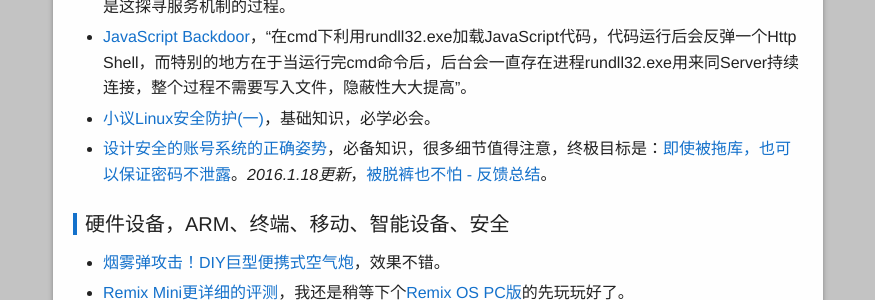
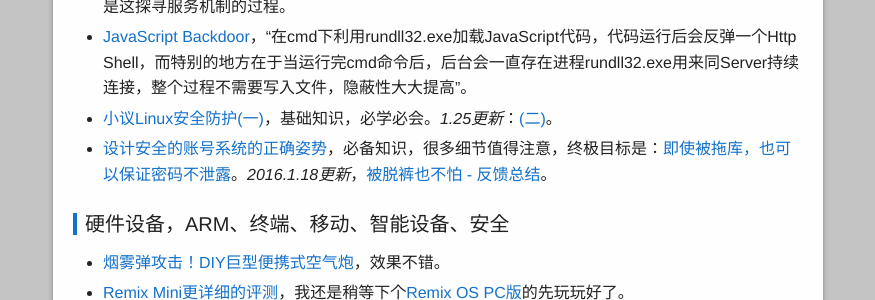
Before and after one commit to fadeer/fadeer.github.io, a Jekyll site: the page built from _posts/weekly/2016-01-11-weekly-55.markdown, in a window 1280 px wide and 900 px high, scrolled down 484 px. Shown: the part 150-450 px from the top of the window, without its empty margins (202-1077 px from the left). Built offline with Jekyll 4.4.1, drawn with Linux system fonts in a browser that asks for light colours.

Commit message:
update post

```diff
--- a/_posts/weekly/2016-01-11-weekly-55.markdown
+++ b/_posts/weekly/2016-01-11-weekly-55.markdown
@@ -22,7 +22,7 @@
 * [ReFS vNext Block Cloning and ODX](https://blog.workinghardinit.work/2016/01/04/refs-vnext-block-cloning-and-odx/)，即便在本地存储上，ReFS对虚拟磁盘的创建和合并也有加速作用。
 * [利用 NetBIOS 协议名称解析及 WPAD 进行内网渗透](http://drops.wooyun.org/pentesting/11799)，利用 NetBIOS 名称解析进行基于 WPAD 的中间人攻击**本质上还是利用了 Windows 系统的名称解析顺序和 NetBIOS 协议的特点**，有乐趣的还是这探寻服务机制的过程。
 * [JavaScript Backdoor](http://drops.wooyun.org/tips/11764)，“在cmd下利用rundll32.exe加载JavaScript代码，代码运行后会反弹一个Http Shell，而特别的地方在于当运行完cmd命令后，后台会一直存在进程rundll32.exe用来同Server持续连接，整个过程不需要写入文件，隐蔽性大大提高”。
-* [小议Linux安全防护(一)](http://drops.wooyun.org/%E8%BF%90%E7%BB%B4%E5%AE%89%E5%85%A8/11801)，基础知识，必学必会。
+* [小议Linux安全防护(一)](http://drops.wooyun.org/%E8%BF%90%E7%BB%B4%E5%AE%89%E5%85%A8/11801)，基础知识，必学必会。*1.25更新*：[(二)](http://drops.wooyun.org/%E8%BF%90%E7%BB%B4%E5%AE%89%E5%85%A8/1211)。
 * [设计安全的账号系统的正确姿势](http://blog.coderzh.com/2016/01/03/security-design/)，必备知识，很多细节值得注意，终极目标是：[即使被拖库，也可以保证密码不泄露](http://blog.coderzh.com/2016/01/10/a-password-security-design-example/)。*2016.1.18更新*，[被脱裤也不怕 - 反馈总结](http://blog.coderzh.com/2016/01/13/password-security-additional)。
 
 硬件设备，ARM、终端、移动、智能设备、安全
```
